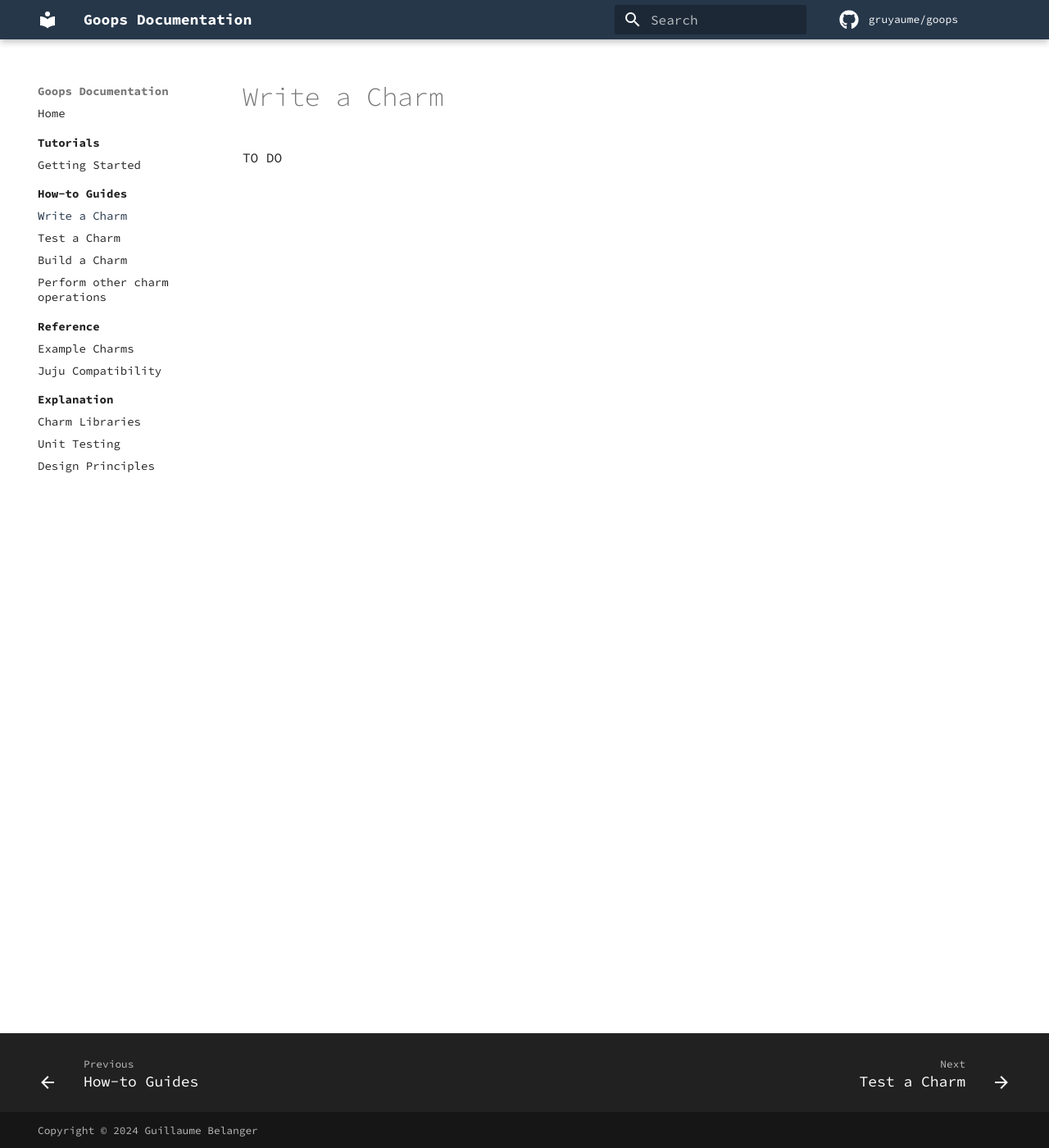
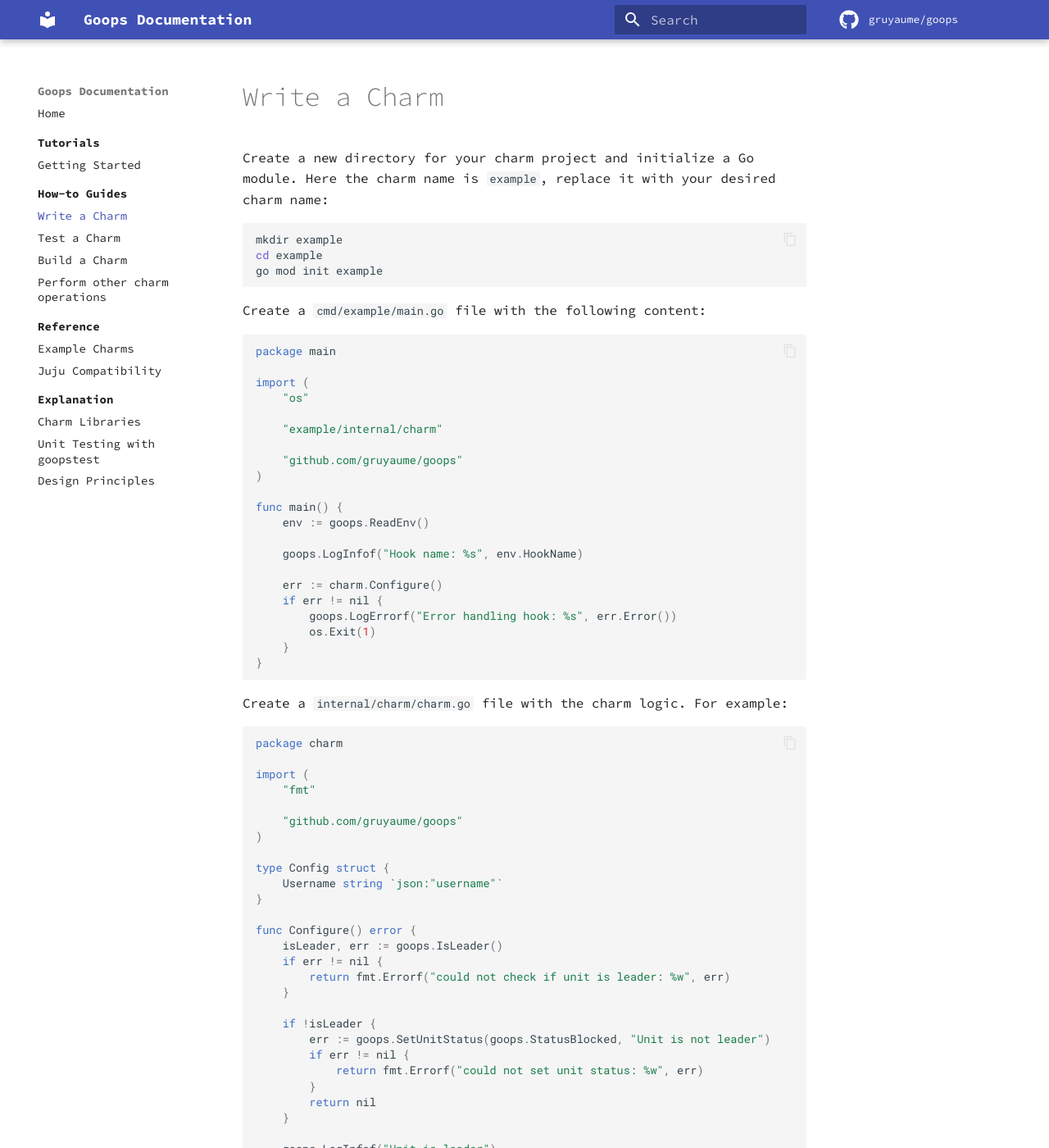
Before and after one commit to gruyaume/goops, an MkDocs documentation site: the page built from docs/how_to/write_a_charm.md, in a window 1280 px wide and 1400 px high. Shown: the whole window at 82% size. Built offline with MkDocs 1.6.1 and Material for MkDocs 9.7.7, drawn with Linux system fonts in a browser that asks for light colours; comment, search, counter and statistics services are not loaded; some of the changed text lies outside the part shown.

````diff
--- a/docs/how_to/write_a_charm.md
+++ b/docs/how_to/write_a_charm.md
@@ -4,4 +4,96 @@ description: Write a Juju charm using `goops`
 
 # Write a Charm
 
-TO DO
+Create a new directory for your charm project and initialize a Go module. Here the charm name is `example`, replace it with your desired charm name:
+
+```bash
+mkdir example
+cd example
+go mod init example
+```
+
+Create a `cmd/example/main.go` file with the following content:
+
+```go
+package main
+
+import (
+	"os"
+
+	"example/internal/charm"
+
+	"github.com/gruyaume/goops"
+)
+
+func main() {
+	env := goops.ReadEnv()
+
+	goops.LogInfof("Hook name: %s", env.HookName)
+
+	err := charm.Configure()
+	if err != nil {
+		goops.LogErrorf("Error handling hook: %s", err.Error())
+		os.Exit(1)
+	}
+}
+```
+
+Create a `internal/charm/charm.go` file with the charm logic. For example:
+
+```go
+package charm
+
+import (
+	"fmt"
+
+	"github.com/gruyaume/goops"
+)
+
+type Config struct {
+	Username string `json:"username"`
+}
+
+func Configure() error {
+	isLeader, err := goops.IsLeader()
+	if err != nil {
+		return fmt.Errorf("could not check if unit is leader: %w", err)
+	}
+
+	if !isLeader {
+		err := goops.SetUnitStatus(goops.StatusBlocked, "Unit is not leader")
+		if err != nil {
+			return fmt.Errorf("could not set unit status: %w", err)
+		}
+		return nil
+	}
+
+	goops.LogInfof("Unit is leader")
+
+	var config Config
+	err = goops.GetConfig(&config)
+	if err != nil {
+		return fmt.Errorf("could not get config: %w", err)
+	}
+
+	if config.Username == "" {
+		err := goops.SetUnitStatus(goops.StatusBlocked, "Username is not set in config")
+		if err != nil {
+			return fmt.Errorf("could not set unit status: %w", err)
+		}
+		return nil
+	}
+
+	err = goops.SetUnitStatus(goops.StatusActive, fmt.Sprintf("Username is set to '%s'", config.Username))
+	if err != nil {
+		return fmt.Errorf("could not set unit status: %w", err)
+	}
+
+	return nil
+}
+```
+
+Install go dependencies:
+
+```bash
+go mod tidy
+```
--- a/docs/stylesheets/extra.css
+++ /dev/null
@@ -1,28 +0,0 @@
-/* Override the primary button color */
-.md-button.md-button--primary {
-    background-color: #1b6c1c;
-    color: #ffffff;
-    border: none;
-}
-
-/* Optional: Add hover effect for the button */
-.md-button.md-button--primary:hover {
-    background-color: #134514;
-    color: #ffffff;
-}
-
-.md-typeset a {
-    color: #0033ff;
-}
-
-.md-typeset a:hover {
-    color: #0033ff;
-}
-
-:root {
-    --md-primary-fg-color: #26374a;
-}
-
-.alert-link {
-    color: #fff !important;
-}
--- a/mkdocs.yml
+++ b/mkdocs.yml
@@ -14,8 +14,6 @@ theme:
     - content.code.copy
   icon:
     repo: fontawesome/brands/github
-extra_css:
-  - stylesheets/extra.css
 repo_url: https://github.com/gruyaume/goops
 repo_name: gruyaume/goops
 copyright: Copyright &copy; 2024 Guillaume Belanger
@@ -53,11 +51,8 @@ nav:
   - Explanation:
     - explanation/index.md
     - Charm Libraries: explanation/charm_libraries.md
-    - Unit Testing: explanation/unit_testing.md
+    - Unit Testing with goopstest: explanation/unit_testing.md
     - Design Principles: explanation/design_principles.md
 plugins:
   - search
   - glightbox
-  - social:
-      cards_layout_options:
-        background_color: "#26374a"
````
Also changed, not shown: docs/explanation/unit_testing.md (+6 -3 lines), docs/how_to/build_a_charm.md (+27 -1 lines), docs/how_to/perform_other_charm_operations.md (+1 -1 lines), docs/how_to/test_a_charm.md (+65 -1 lines).
